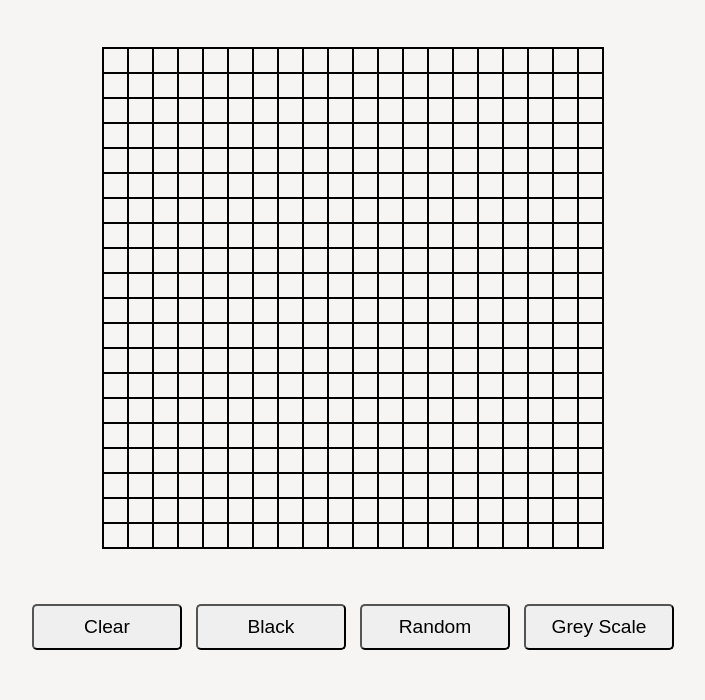
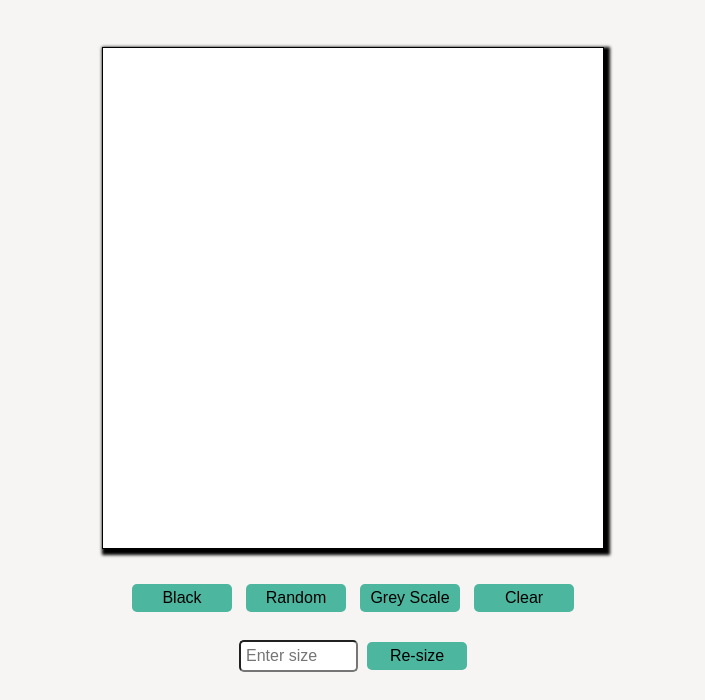
Before and after one commit to dhmin401/etch-a-sketch, a plain HTML site: page index.html in a window 1280 px wide. Both pictures are taken after a click on the button "Clear". Shown: the part 100-800 px from the top of the page, without its empty margins (287-992 px from the left). Drawn offline with Linux system fonts and the light colour scheme.

Commit message:
Add files via upload

```diff
--- a/index.html
+++ b/index.html
@@ -10,12 +10,17 @@
 
         <div id="container">
         </div>
-        <div id="side">
-            <input type="button" value="Clear" id="clear-btn" class="btn">
+        <div id="side1">
             <input type="button" value="Black" id="black" class="color-btn">
             <input type="button" value="Random" id="random" class="color-btn">
             <input type="button" value="Grey Scale" id="grey" class="color-btn">
+            <input type="button" value="Clear" id="clear-btn" class="btn">
         </div>
+        <div id="side2">
+            <input type="text" id="scale" class="txtbox" placeholder="Enter size">
+            <input type="button" value="Re-size" id="submit-btn" class="btn">
+        </div>
+
     </body>
     <script src="script.js"></script>
 </html>
--- a/script.js
+++ b/script.js
@@ -1,4 +1,5 @@
 const container = document.querySelector('#container')
+let elements;
 let color = 'black'
 
 createGrid(20)
@@ -14,9 +15,11 @@ function createGrid(size) {
             container.appendChild(content)
         }
     }
+    elements = document.querySelectorAll(".box")
+    coloring();
 }
 
-const elements = document.querySelectorAll(".box")
+function coloring() {
     elements.forEach((element) => {
         let opacity = 0.1;
         element.addEventListener("mouseover", event => {
@@ -32,20 +35,33 @@ elements.forEach((element) => {
             }
         });
     });
+}
 
-const clearBtn = document.querySelector("#clear-btn")
-clearBtn.addEventListener("click", event => {
-     elements.forEach((element) => {
-         element.style.backgroundColor = ''
-    });
+const clearBtn = document.querySelector('#clear-btn')
+clearBtn.addEventListener('click', (e) => {
+    clear()
 });
 
-const buttons = document.querySelectorAll('.color-btn');
+const buttons = document.querySelectorAll('.color-btn')
 buttons.forEach((button) => {
   button.addEventListener('click', (e) => {
     color = button.id;
   });
 });
+
+const submitBtn = document.querySelector('#submit-btn')
+submitBtn.addEventListener('click', (e) => {
+  let scale = document.getElementById('scale').value
+  clear()
+  container.innerHTML = "";
+  createGrid(scale)
+});
+
+function clear() {
+     elements.forEach((element) => {
+         element.style.backgroundColor = ''
+    });
+}
 
 
 function random_color() {
--- a/style.css
+++ b/style.css
@@ -12,25 +12,46 @@ h1 {
     border: 1px solid black;
     width: 500px;
     height: 500px;
-    margin: 50px auto;
+    margin: 50px auto 30px auto;
+    box-shadow: 3px 3px 3px 3px black;
+    background: white;
 }
 
 .box {
     margin: 0;
     padding: 0;
-    border: 1px solid black;
     width: auto;
     height: auto;
 }
 
-#side {
+#side1, #side2 {
     text-align: center;
 }
 
 .btn, .color-btn {
-    font-size: 1.2em;
-    padding: 10px 0;
-    width: 150px;
+    font-size: 1em;
+    padding: 5px 0;
+    width: 100px;
     border-radius: 5px;
-    margin: 5px;
+    margin: 10px 0;
 }
+
+.txtbox {
+    font-size: 1em;
+    width: 105px;
+    border-radius: 5px;
+    margin: 0;
+    padding: 5px
+}
+
+#submit-btn {
+    margin-left: 5px;
+    background: #4cb69f;
+    border: none;
+}
+
+.color-btn, #clear-btn {
+    margin: 5px 5px 20px 5px;
+    background: #4cb69f;
+    border: none;
+}
```
Also changed, not shown: 1 other file. Lines whose indentation alone changed are shown as unchanged.
